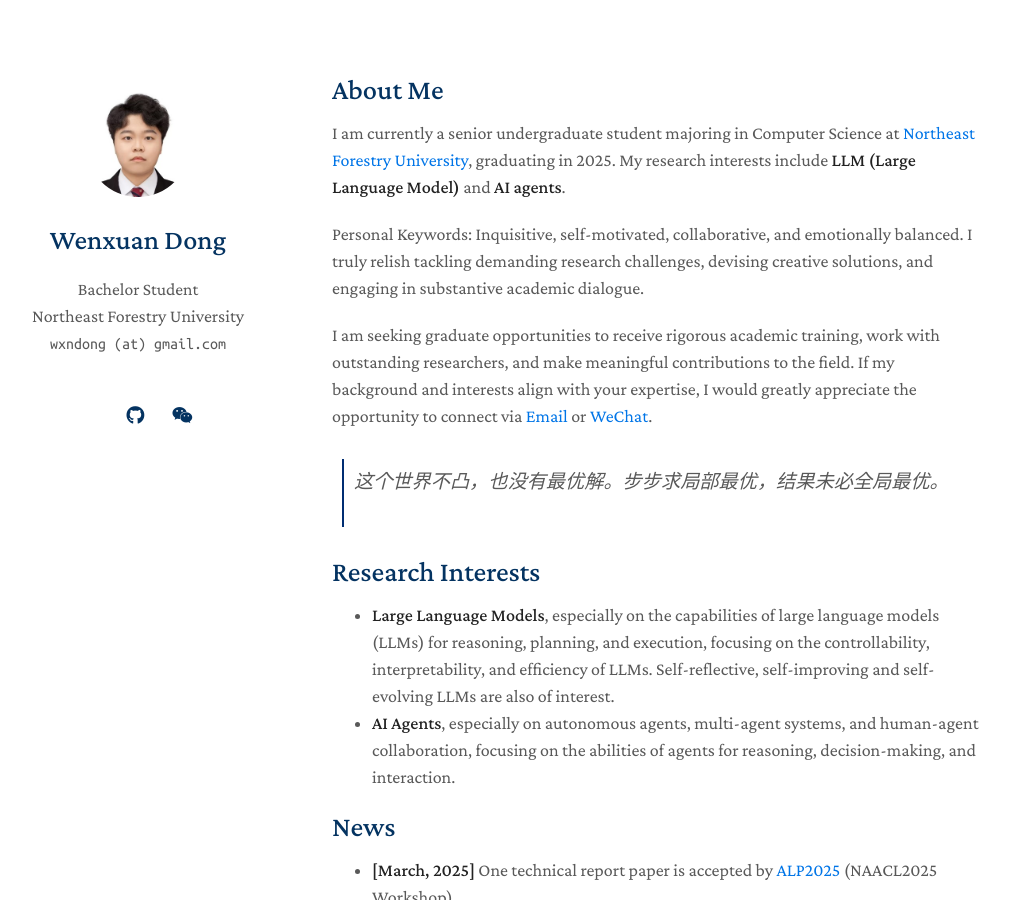
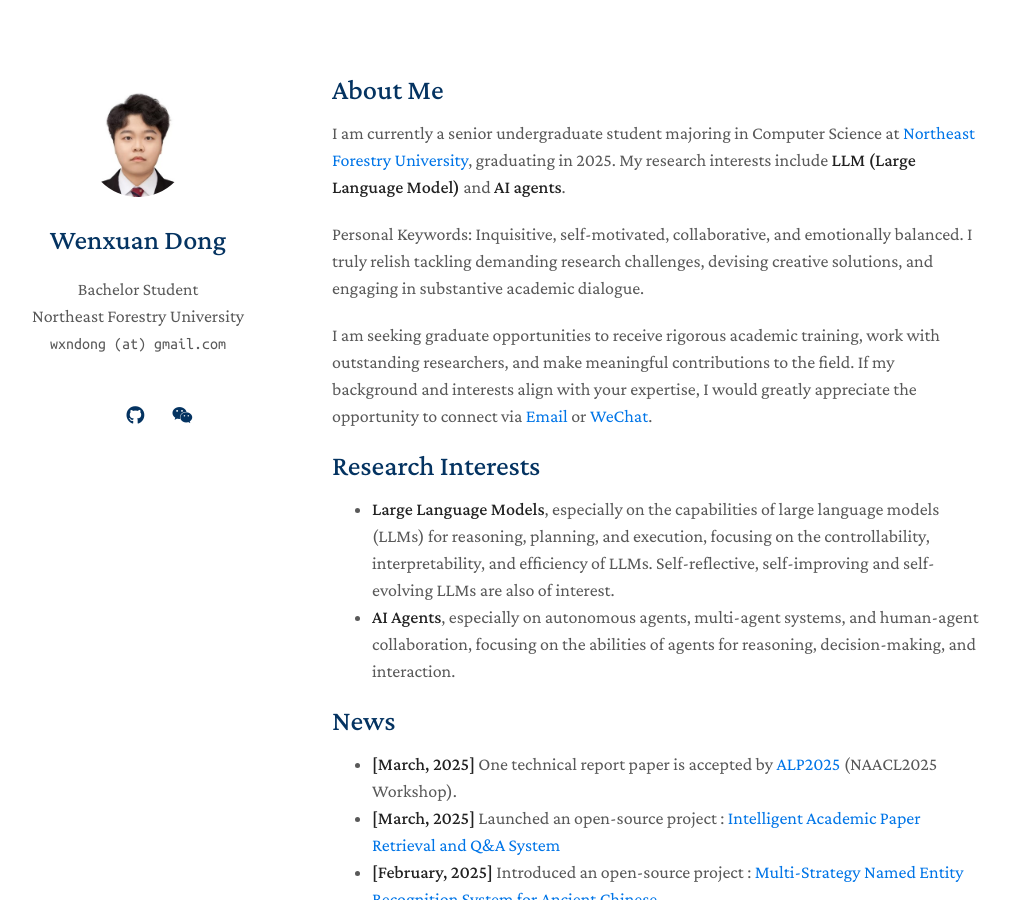
Before and after one commit to wxndong/wxndong.github.io, a Jekyll site: the page built from index.md, in a window 1280 px wide and 900 px high. Shown: the whole window, without its empty margins (138-1148 px from the left). Built offline with Jekyll 4.4.1, drawn with Linux system fonts in a browser that asks for light colours; nearby versions of some CDN libraries; a style sheet for code colours, icons or effects is not loaded; some of the changed lines change nothing that is shown.

Commit message:
update intro

```diff
--- a/_includes/awards.md
+++ b/_includes/awards.md
@@ -1,6 +1,6 @@
 <!-- ## Honors and Awards -->
 
-<h2 id="awards" style="margin: -20px 0px 15px;">Awards</h2>
+<h2 id="awards" style="margin: 2px 0px 15px;">Awards</h2>
 
 - Second Prize in the Provincial Competition of the Blue Bridge Cup C++ Group A, 2023.
 - Third Prize in the CCPC Provincial Competition, 2023.
--- a/_includes/clustrmap.md
+++ b/_includes/clustrmap.md
@@ -1,4 +1,4 @@
-<h2 id="misc" style="margin: -20px 0px 15px;">MISC</h2>
+<h2 id="misc" style="margin: 2px 0px 15px;">MISC</h2>
 
 这个世界不凸，也没有最优解。步步求局部最优，结果未必全局最优。
 
--- a/_includes/intro.md
+++ b/_includes/intro.md
@@ -5,8 +5,6 @@ I am currently a senior undergraduate student majoring in Computer Science at [N
 Personal Keywords: Inquisitive, self-motivated, collaborative, and emotionally balanced. I truly relish tackling demanding research challenges, devising creative solutions, and engaging in substantive academic dialogue.
 
 I am seeking graduate opportunities to receive rigorous academic training, work with outstanding researchers, and make meaningful contributions to the field. If my background and interests align with your expertise, I would greatly appreciate the opportunity to connect via [Email](mailto:wxndong@gmail.com) or [WeChat](assets/img/weixin.jpg).
-
-> 这个世界不凸，也没有最优解。步步求局部最优，结果未必全局最优。
 
 ## Research Interests
 
```
